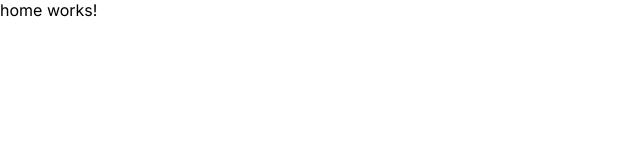
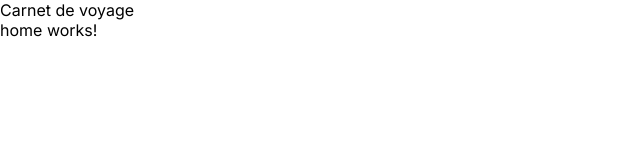
Before and after one commit to cpoiny/Blog-voyage2, an Angular app: page / in a window 1280 px wide. Shown: the top 160 px of the page, without its empty margins (0-640 px from the left). Built offline with nearby package versions, Linux system fonts and the light colour scheme.

Commit message:
header en cours de creation

```diff
--- a/src/app/app.component.html
+++ b/src/app/app.component.html
@@ -1 +1,3 @@
-  <router-outlet></router-outlet>
+ <app-header></app-header>
+
+ <router-outlet></router-outlet>
--- a/src/app/app.module.ts
+++ b/src/app/app.module.ts
@@ -5,12 +5,14 @@
 import { AppComponent } from './app.component';
 import { HomeComponent } from './pages/home/home.component';
 import { ArticleComponent } from './pages/article/article.component';
+import { HeaderComponent } from './components/header/header.component';
 
 @NgModule({
   declarations: [
     AppComponent,
     HomeComponent,
-    ArticleComponent
+    ArticleComponent,
+    HeaderComponent
   ],
   imports: [
     BrowserModule,
--- /dev/null
+++ b/src/app/components/header/header.component.html
@@ -0,0 +1 @@
+<p>Carnet de voyage</p>
--- a/src/styles.css
+++ b/src/styles.css
@@ -5,6 +5,7 @@
     padding: 0;
     box-sizing: border-box;
     font-family: 'Inter', serif;
+    color:#000;
 }
 
 :root {
```
Also changed, not shown: src/app/components/header/header.component.ts (added, +10 -0 lines), src/app/components/header/header.component.css (added), 1 other file (tests, documents, lock files or other folders).
